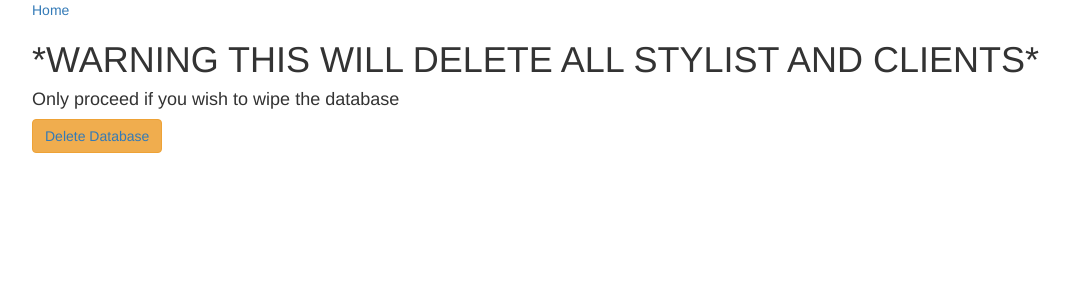
After one commit to Xesme/hair-salon, a PHP site: template views/deleteAll.html.twig in a window 1280 px wide. The commit adds this page. Shown: the top 300 px of the page, without its empty margins (38-1107 px from the left). Run offline with PHP 8.4, Linux system fonts and the light colour scheme; the template is opened without the code that fills it, so the values that code supplies are empty; some libraries are stand-ins or nearby versions.

Commit message:
add route to deleteAll.html.twig in base.html.twig, button for deleteAll() in deleteAll.html.twig, set up twig route /delete/all/stylist in apps/, and set up base.html.twig with basic html and form

```diff
--- a/views/base.html.twig
+++ b/views/base.html.twig
@@ -15,6 +15,9 @@
 
             {% endblock %}
 
+            {% block footer %}
+            <button class="btn btn-warning" type="button"><a href="/delete/all/stylist">Delete Database</a></button>
+            {% endblock%}
         </div>
     </body>
 </html>
--- /dev/null
+++ b/views/deleteAll.html.twig
@@ -0,0 +1,12 @@
+{% extends 'base.html.twig' %}
+
+{% block page %}
+
+<h1>*WARNING THIS WILL DELETE ALL STYLIST AND CLIENTS*</h1>
+<h4>Only proceed if you wish to wipe the database</h4>
+<!-- <form action="delete/all/stylist" method="post">
+    <input name="_method" value="delete" hidden>
+    <button class="btn btn-warning" type="submit">Delete All</button>
+</form> -->
+
+{% endblock %}
--- a/views/index.html.twig
+++ b/views/index.html.twig
@@ -21,6 +21,7 @@
         {% endfor %}
         {% endif %}
     </div>
+    <!-- END COLUMN 1  -->
     <div class='col-md-6'>
         <!-- list of clients -->
         <h2>Client list:</h2>
@@ -50,6 +51,9 @@
             </select>
             <button type="submit">Add a new client</button>
         </form>
+        <!-- END COLUMN 2 -->
     </div>
+    <!-- END ROW  -->
 </div>
+
 {% endblock %}
```
Also changed, not shown: apps/app.php (+10 -5 lines).
